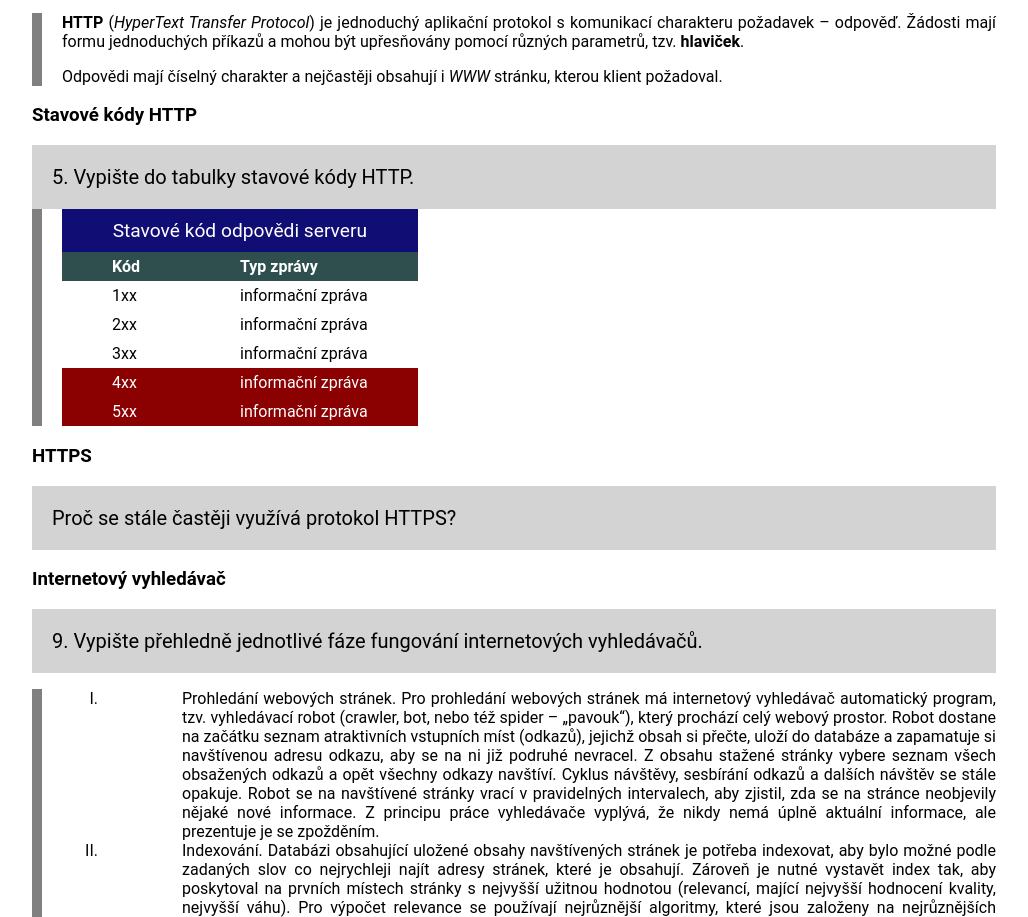
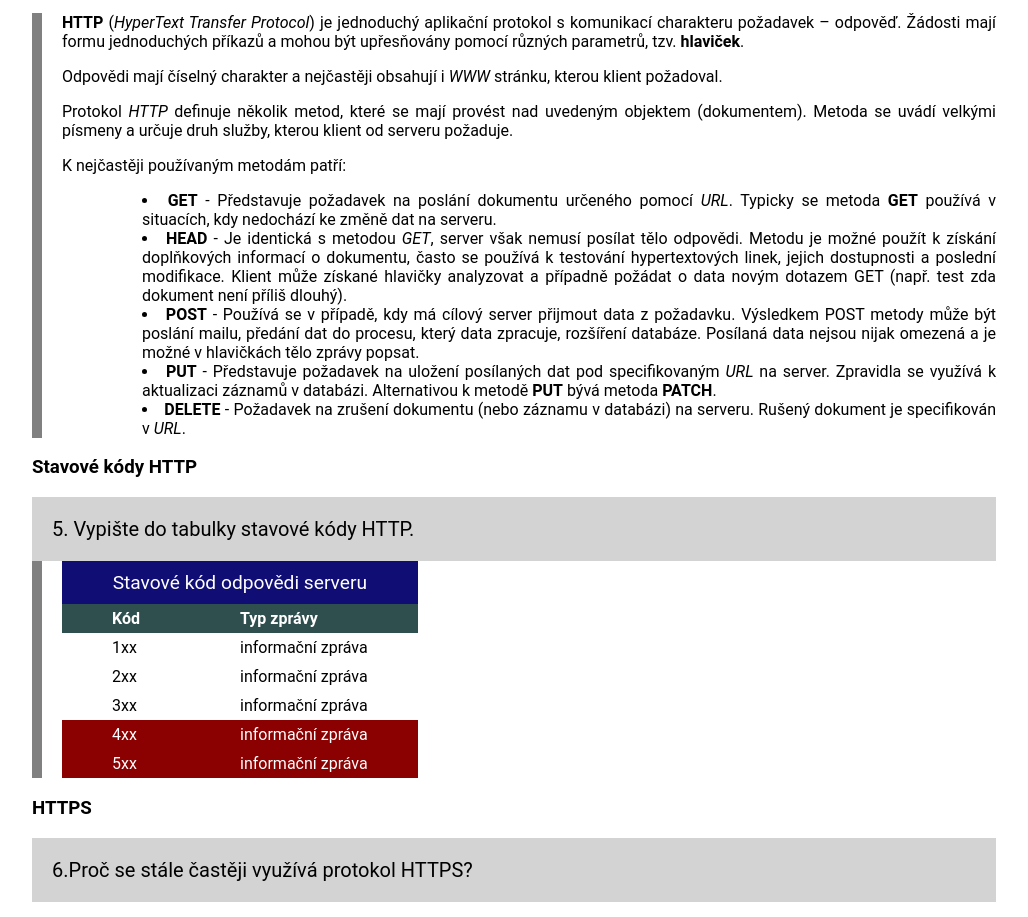
Before and after one commit to KubaMrazek/WWW, a plain HTML site: page index.html in a window 1280 px wide. Shown: the part 1544-2461 px from the top of the page, without its empty margins (126-1154 px from the left). Drawn offline with Linux system fonts and the light colour scheme.

Commit message:
doplneni odpovedi o http

```diff
--- a/index.html
+++ b/index.html
@@ -95,7 +95,37 @@
                     charakteru požadavek – odpověď. Žádosti mají formu jednoduchých příkazů a mohou být upřesňovány
                     pomocí různých parametrů, tzv. <b>hlaviček</b>.
                 </p>
-                <p>Odpovědi mají číselný charakter a nejčastěji obsahují i <em>WWW</em> stránku, kterou klient požadoval.
+                <p>Odpovědi mají číselný charakter a nejčastěji obsahují i <em>WWW</em> stránku, kterou klient
+                    požadoval.
+                </p>
+                <p>Protokol <em>HTTP</em> definuje několik metod, které se mají provést nad uvedeným objektem
+                    (dokumentem).
+                    Metoda se uvádí velkými písmeny a určuje druh služby, kterou klient od serveru požaduje.
+                </p>
+                <p>K nejčastěji používaným metodám patří:
+                    <li><b>GET</b> - Představuje požadavek na poslání dokumentu určeného pomocí <em>URL</em>. Typicky se
+                        metoda
+                        <b>GET</b> používá v situacích, kdy nedochází ke změně dat na serveru.
+                    </li>
+                    <li><b>HEAD</b> - Je identická s metodou <em>GET</em>, server však nemusí posílat tělo odpovědi.
+                        Metodu je možné použít k získání doplňkových informací o dokumentu, často se používá k testování
+                        hypertextových linek, jejich dostupnosti a poslední modifikace. Klient může získané hlavičky
+                        analyzovat a případně požádat o data novým dotazem GET (např. test zda dokument není příliš
+                        dlouhý).
+                    </li>
+                    <li><b>POST</b> - Používá se v případě, kdy má cílový server přijmout data z požadavku. Výsledkem
+                        POST metody může být poslání mailu, předání dat do procesu, který data zpracuje, rozšíření
+                        databáze. Posílaná data nejsou nijak omezená a je možné v hlavičkách tělo zprávy popsat.
+                    </li>
+                    <li><b>PUT</b> - Představuje požadavek na uložení posílaných dat pod specifikovaným <em>URL</em> na
+                        server.
+                        Zpravidla se využívá k aktualizaci záznamů v databázi. Alternativou k metodě <b>PUT</b> bývá
+                        metoda
+                        <b>PATCH</b>.
+                    </li>
+                    <li><b>DELETE</b> - Požadavek na zrušení dokumentu (nebo záznamu v databázi) na serveru. Rušený dokument je
+                        specifikován v <em>URL</em>.
+                    </li>
                 </p>
             </div>
             <h3><b>Stavové kódy HTTP</b></h3>
@@ -133,7 +163,7 @@
                 </table>
             </div>
             <h3><b>HTTPS</b></h3>
-            <div class="otazky">Proč se stále častěji využívá protokol HTTPS?</div>
+            <div class="otazky">6.Proč se stále častěji využívá protokol HTTPS?</div>
             <div class="odpovedi"></div>
             <h3>Internetový vyhledávač</h3>
             <div class="otazky">9. Vypište přehledně jednotlivé fáze fungování internetových vyhledávačů.
```
